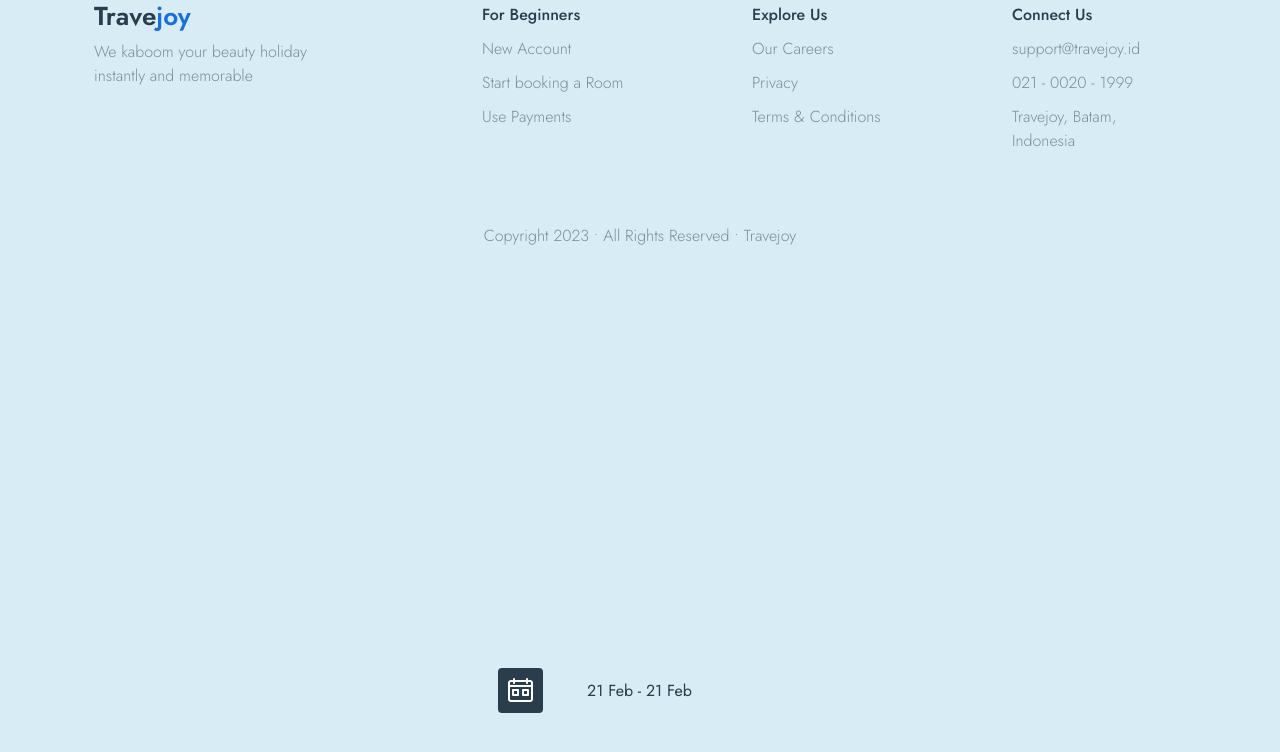
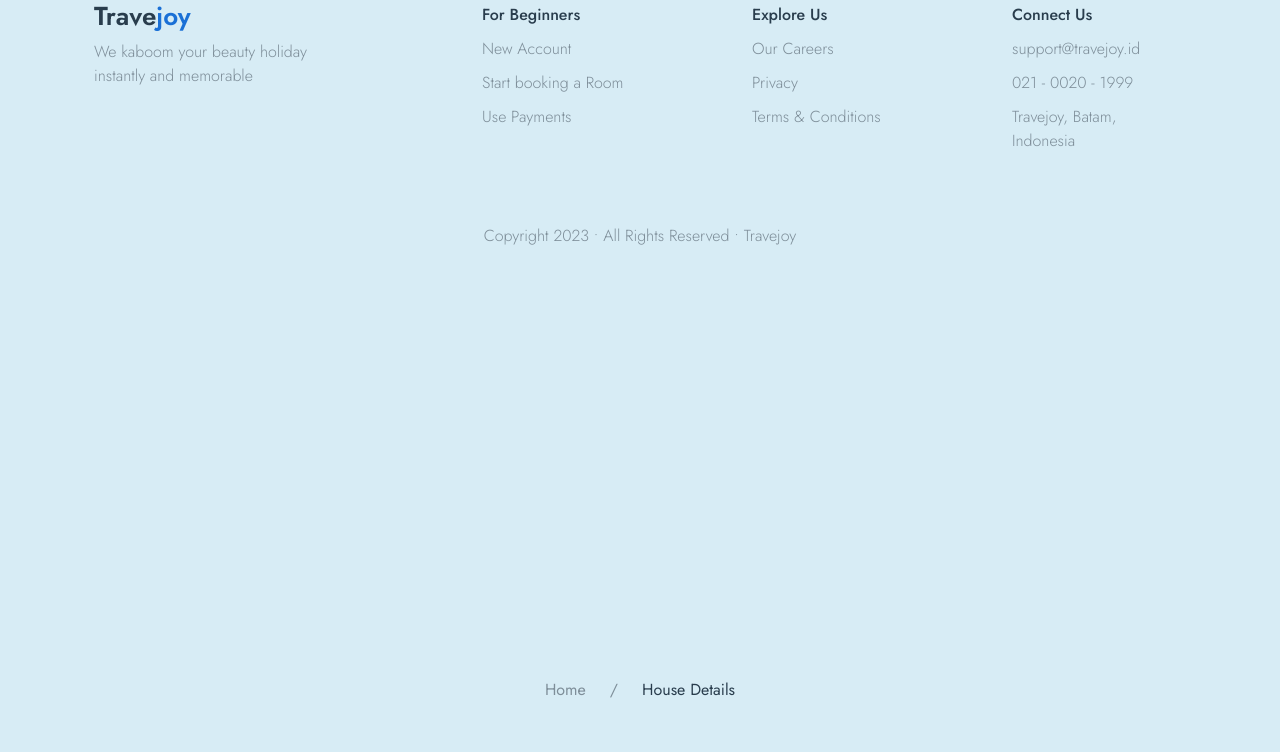
Before and after one commit to wibawaarif/travejoy, a React (Create React App) app: page / in a window 1280 px wide. Shown: the part 3737-4489 px from the top of the page. Built offline with nearby package versions, Linux system fonts and the light colour scheme.

Commit message:
Add breadcrumb component

```diff
--- a/package.json
+++ b/package.json
@@ -55,7 +55,6 @@
       "^.+\\.js$": "babel-jest",
       ".+\\.(svg|css|styl|less|sass|scss|png|jpg|ttf|woff|woff2)$": "jest-transform-stub"
     }
-
   },
   "devDependencies": {
     "identity-obj-proxy": "^3.0.0"
--- a/src/assets/scss/_breadcrumb.scss
+++ b/src/assets/scss/_breadcrumb.scss
@@ -17,11 +17,15 @@
   margin-bottom: var(--#{$prefix}breadcrumb-margin-bottom);
   @include font-size(var(--#{$prefix}breadcrumb-font-size));
   list-style: none;
-  background-color: var(--#{$prefix}breadcrumb-bg);
+  // background-color: var(--#{$prefix}breadcrumb-bg);
   @include border-radius(var(--#{$prefix}breadcrumb-border-radius));
 }
 
 .breadcrumb-item {
+  a {
+    text-decoration: none;
+    color: $gray-500;
+  }
   // The separator between breadcrumbs (by default, a forward-slash: "/")
   + .breadcrumb-item {
     padding-left: var(--#{$prefix}breadcrumb-item-padding-x);
@@ -29,12 +33,12 @@
     &::before {
       float: left; // Suppress inline spacings and underlining of the separator
       padding-right: var(--#{$prefix}breadcrumb-item-padding-x);
-      color: var(--#{$prefix}breadcrumb-divider-color);
+      color: $gray-500;
       content: var(--#{$prefix}breadcrumb-divider, escape-svg($breadcrumb-divider)) #{"/* rtl:"} var(--#{$prefix}breadcrumb-divider, escape-svg($breadcrumb-divider-flipped)) #{"*/"};
     }
   }
 
   &.active {
-    color: var(--#{$prefix}breadcrumb-item-active-color);
+    color: $gray-900;
   }
 }
--- a/src/assets/scss/_variables.scss
+++ b/src/assets/scss/_variables.scss
@@ -1567,7 +1567,7 @@
 $breadcrumb-font-size:              null !default;
 $breadcrumb-padding-y:              0 !default;
 $breadcrumb-padding-x:              0 !default;
-$breadcrumb-item-padding-x:         .5rem !default;
+$breadcrumb-item-padding-x:         1.5rem !default;
 $breadcrumb-margin-bottom:          1rem !default;
 $breadcrumb-bg:                     null !default;
 $breadcrumb-divider-color:          var(--#{$prefix}secondary-color) !default;
--- /dev/null
+++ b/src/elements/Breadcrumb/index.js
@@ -0,0 +1,41 @@
+import React from 'react'
+
+import propTypes from 'prop-types'
+import Button from '../Button/index'
+
+import './index.scss'
+
+export default function Breadcrumb(props) {
+    const className = ["breadcrumb", props.className]
+  return (
+    <div>
+    <nav aria-label="breadcrumb">
+      <ol className={className.join(" ")}>
+        {props.data.map((item, index) => {
+          return (
+            <li
+              key={`breadcrumb-${index}`}
+              className={`breadcrumb-item${
+                index === props.data.length - 1 ? " active" : ""
+              }`}
+            >
+              {index === props.data.length - 1 ? (
+                item.pageTitle
+              ) : (
+                <Button type="link" href={item.pageHref}>
+                  {item.pageTitle}
+                </Button>
+              )}
+            </li>
+          );
+        })}
+      </ol>
+    </nav>
+    </div>
+  )
+}
+
+Breadcrumb.propTypes = {
+    data: propTypes.array,
+    className: propTypes.string,
+}
--- a/src/pages/Example.js
+++ b/src/pages/Example.js
@@ -1,31 +1,19 @@
 import React, { Component } from "react";
-import InputDate from "elements/Form/InputDate";
+
+import Breadcrumb from "elements/Breadcrumb";
+
 export default class Example extends Component {
-  state = {
-    value: {
-      startDate: new Date(),
-      endDate: new Date(),
-      key: "selection",
-    },
-  };
-  handleChange = (e) => {
-    this.setState({ [e.target.name]: e.target.value });
-  };
   render() {
-    console.log(this.state);
+    const breadcrumb = [{
+      pageTitle: "Home", pageHref: "" ,
+    }, {
+      pageTitle: "House Details", pageHref: ""
+    }]
     return (
       <div className="container">
-        <div
-          className="row align-items-center justify-content-center"
-          style={{ height: "100vh" }}
-        >
+        <div style={{height: "100vh"}} className="row align-items-center justify-content-center">
           <div className="col-auto">
-            <InputDate
-              max={30}
-              onChange={this.handleChange}
-              name="value"
-              value={this.state.value}
-            />
+            <Breadcrumb data={breadcrumb} />
           </div>
         </div>
       </div>
```
Also changed, not shown: src/elements/Breadcrumb/index.scss (added), 2 other files (tests, documents, lock files or other folders).
